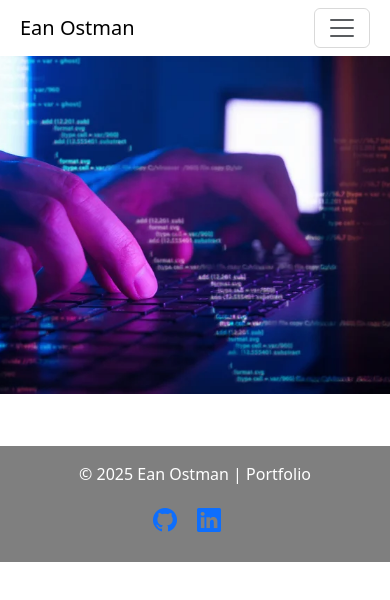
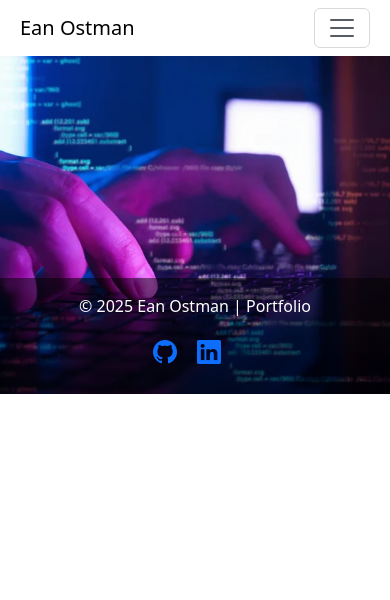
Before and after one commit to eanostman/Portfolio, a plain HTML site: page index.html in a window 390 px wide. Drawn offline with nearby package versions, Linux system fonts and the light colour scheme.

Commit message:
more changes

```diff
--- a/style.css
+++ b/style.css
@@ -8,9 +8,11 @@ html, body {
 }
 
 /* Make hero-section fill the viewport and prevent overflow */
+
+/* Make hero-section fill the viewport and prevent overflow */
 .hero-section {
   min-height: 100vh;
-  width: 100vw;
+  width: 100%;
   position: relative;
   overflow: hidden;
   display: flex;
@@ -18,40 +20,43 @@ html, body {
   justify-content: flex-end;
 }
 
+
+/* Responsive hero image */
 .hero-img {
   position: absolute;
   top: 0; left: 0; right: 0; bottom: 0;
-  width: 100vw;
-  height: 100vh;
-  min-height: 300px;
+  width: 100%;
+  height: 100%;
+  min-height: 200px;
   object-fit: cover;
   z-index: 1;
-  max-width: 100vw;
-  max-height: 100vh;
+  max-width: 100%;
+  max-height: 100%;
   pointer-events: none;
   user-select: none;
 }
 
 /* Footer overlay styling */
+
 .footer-overlay {
   background: rgba(0,0,0,0.5);
   color: #fff;
   z-index: 2;
   position: relative;
-  width: 100vw;
+  width: 100%;
 }
 
 /* Responsive adjustments for mobile */
 @media (max-width: 576px) {
   .hero-section {
-    min-height: 60vh;
-    height: 60vh;
+    min-height: 40vh;
+    height: 40vh;
   }
   .hero-img {
     height: 40vh;
-    min-height: 140px;
-    width: 100vw;
-    max-width: 100vw;
+    min-height: 120px;
+    width: 100%;
+    max-width: 100%;
   }
   .footer-overlay .row {
     flex-direction: column;
```
